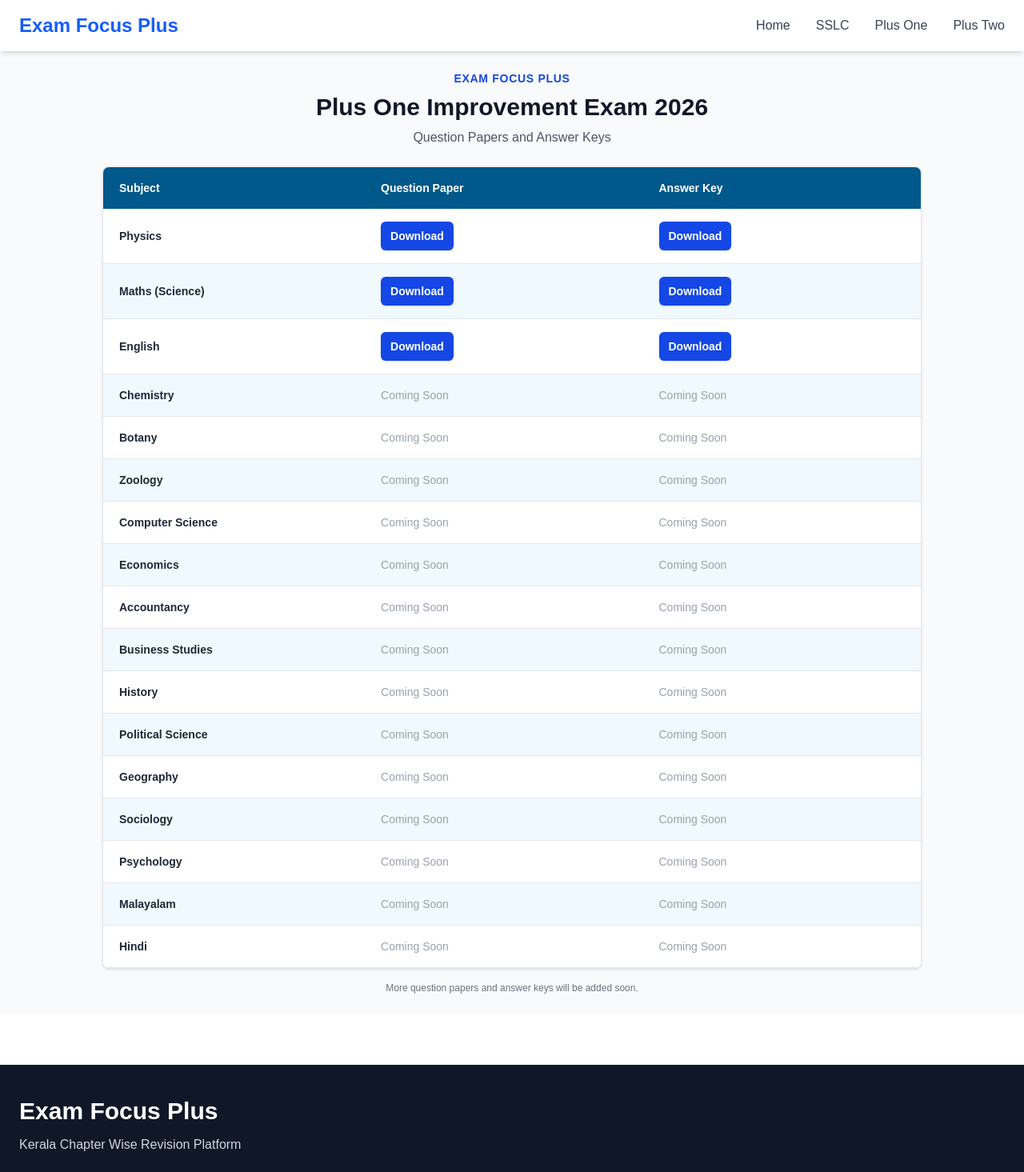
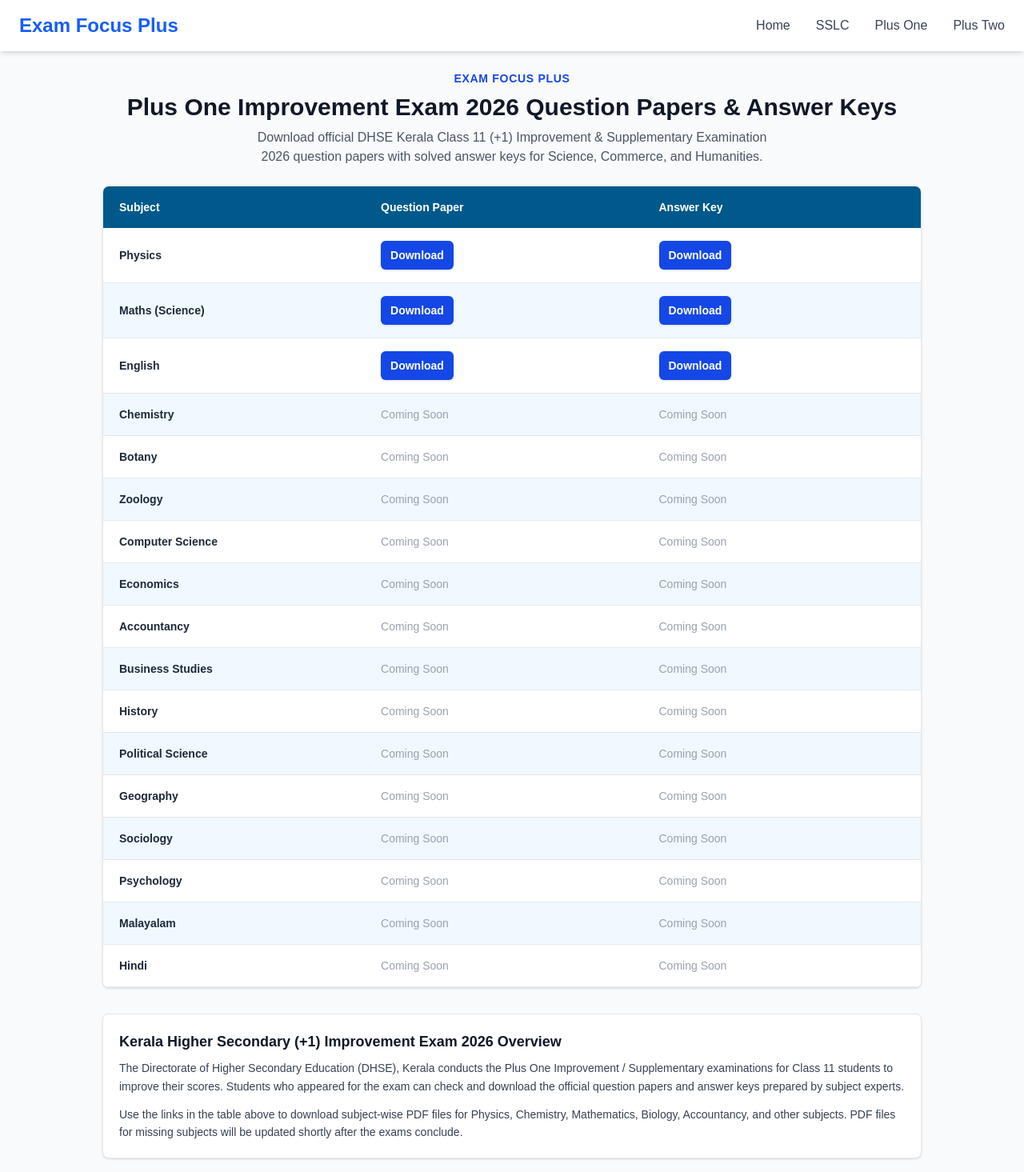
Before and after one commit to examfocusplus/exam-focus-plus, a Next.js app: page /plus-one-improvement-26 in a window 1280 px wide. Shown: the top 1465 px of the page at 80% size. Built offline with nearby package versions, Linux system fonts and the light colour scheme.

Commit message:
Update Plus One Improvement Exam page SEO

```diff
--- a/app/plus-one-improvement-26/page.tsx
+++ b/app/plus-one-improvement-26/page.tsx
@@ -1,18 +1,26 @@
 import type { Metadata } from "next";
 
 export const metadata: Metadata = {
-  title: "Plus One Improvement Exam 2026 Question Papers & Answer Keys (PDF)",
+  title: "Plus One Improvement Exam 2026 Question Papers & Answer Keys (PDF) - Kerala",
   description:
-    "Download Kerala Higher Secondary (+1) Plus One Improvement Exam 2026 Question Papers and Answer Keys PDF for Physics, Chemistry, Maths, Biology, Commerce & Humanities.",
+    "Download Kerala Higher Secondary (+1) Plus One Improvement / Supplementary Exam 2026 Question Papers and Official Answer Keys PDF for Physics, Chemistry, Maths, Biology, Commerce & Humanities.",
   keywords: [
     "Plus One Improvement Exam 2026",
     "Kerala Plus One Answer Key 2026",
     "Plus One Improvement Exam Question Paper 2026",
     "DHSE Kerala Plus One Question Paper",
-    "plus one improvement exam answer key 2026"
+    "plus one improvement exam answer key 2026",
+    "Kerala Higher Secondary +1 Answer Key PDF"
   ],
   alternates: {
     canonical: "https://examfocusplus.in/plus-one-improvement-26",
+  },
+  openGraph: {
+    title: "Plus One Improvement Exam 2026 Question Papers & Answer Keys (PDF)",
+    description: "Download Kerala Plus One (+1) Improvement Exam 2026 Question Papers and Answer Keys PDF.",
+    url: "https://examfocusplus.in/plus-one-improvement-26",
+    siteName: "Exam Focus Plus",
+    type: "article",
   },
 };
 
@@ -70,8 +78,27 @@ function DownloadButton({ href }: { href: string }) {
 }
 
 export default function PlusOneImprovementPage() {
+  // Schema for Google Search Rich Results
+  const jsonLd = {
+    "@context": "https://schema.org",
+    "@type": "EducationalOccupationalCredential",
+    "name": "Plus One Improvement Exam 2026 Question Papers & Answer Keys",
+    "description": "Download Kerala Higher Secondary (+1) Improvement exam question papers and answer keys in PDF format.",
+    "provider": {
+      "@type": "Organization",
+      "name": "Exam Focus Plus",
+      "url": "https://examfocusplus.in"
+    }
+  };
+
   return (
     <main className="min-h-screen bg-gray-50 px-2 py-6 sm:px-5">
+      {/* Inject Structured Data */}
+      <script
+        type="application/ld+json"
+        dangerouslySetInnerHTML={{ __html: JSON.stringify(jsonLd) }}
+      />
+
       <div className="mx-auto max-w-5xl">
         <header className="mb-6 text-center">
           <p className="mb-2 text-sm font-bold uppercase tracking-wider text-blue-700">
@@ -79,11 +106,11 @@ export default function PlusOneImprovementPage() {
           </p>
 
           <h1 className="text-2xl font-extrabold text-gray-900 sm:text-3xl">
-            Plus One Improvement Exam 2026
+            Plus One Improvement Exam 2026 Question Papers & Answer Keys
           </h1>
 
-          <p className="mt-2 text-sm text-gray-600 sm:text-base">
-            Question Papers and Answer Keys
+          <p className="mt-2 text-sm text-gray-600 sm:text-base max-w-2xl mx-auto">
+            Download official DHSE Kerala Class 11 (+1) Improvement & Supplementary Examination 2026 question papers with solved answer keys for Science, Commerce, and Humanities.
           </p>
         </header>
 
@@ -130,6 +157,19 @@ export default function PlusOneImprovementPage() {
           </table>
         </div>
 
+        {/* SEO Text Content Block */}
+        <section className="mt-8 rounded-lg bg-white p-5 border border-gray-200 shadow-sm text-gray-700 text-sm leading-relaxed">
+          <h2 className="text-lg font-bold text-gray-900 mb-2">
+            Kerala Higher Secondary (+1) Improvement Exam 2026 Overview
+          </h2>
+          <p className="mb-3">
+            The Directorate of Higher Secondary Education (DHSE), Kerala conducts the Plus One Improvement / Supplementary examinations for Class 11 students to improve their scores. Students who appeared for the exam can check and download the official question papers and answer keys prepared by subject experts.
+          </p>
+          <p>
+            Use the links in the table above to download subject-wise PDF files for Physics, Chemistry, Mathematics, Biology, Accountancy, and other subjects. PDF files for missing subjects will be updated shortly after the exams conclude.
+          </p>
+        </section>
+
         <p className="mt-4 text-center text-xs text-gray-500">
           More question papers and answer keys will be added soon.
         </p>
```
